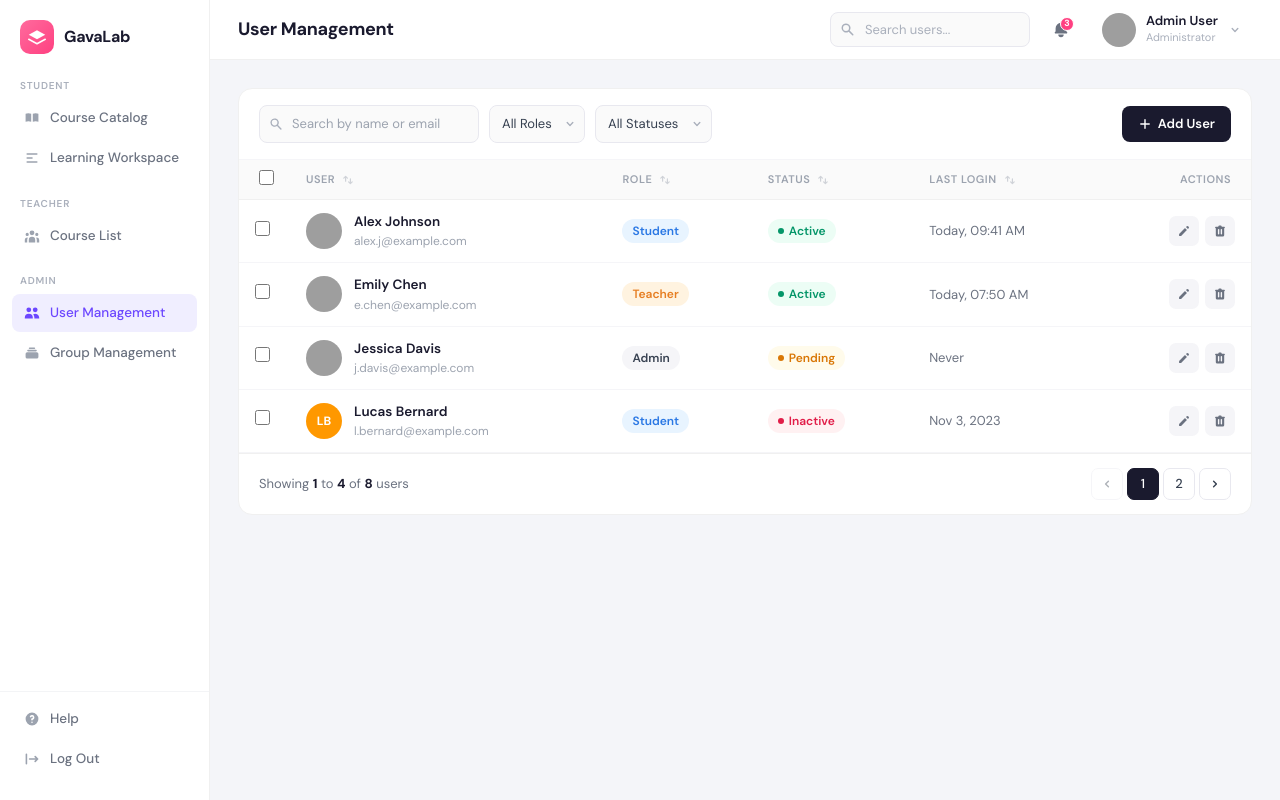
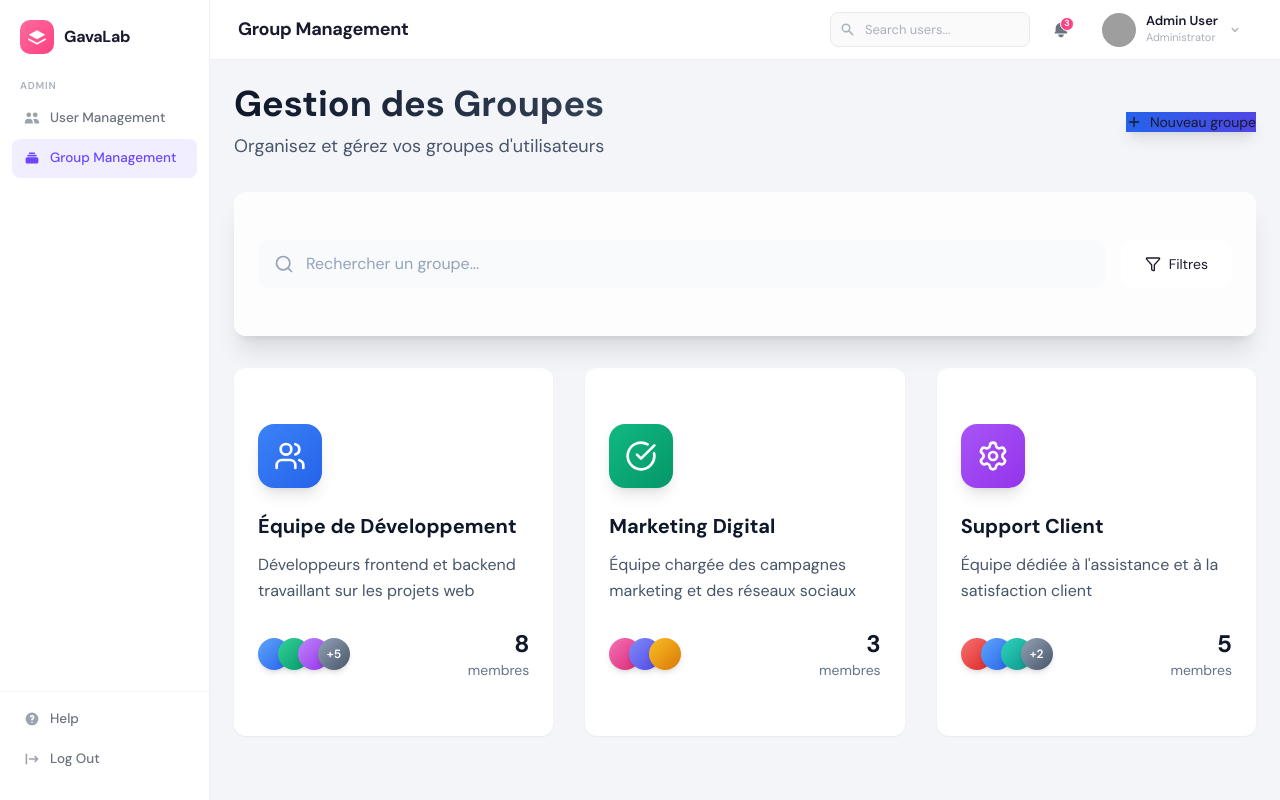
Before and after one commit to BertheAdrien/TP-VUE, a Vue app: page /groups in a window 1280 px wide. Built offline with nearby package versions, Linux system fonts and the light colour scheme; grey boxes are pictures that could not be loaded.

Commit message:
fixing some layout issues

```diff
--- a/src/App.vue
+++ b/src/App.vue
@@ -1,7 +1,3 @@
 <template>
-  <AppLayout />
+  <router-view />
 </template>
-
-<script setup>
-import AppLayout from './layouts/AppLayout.vue'
-</script>
--- a/src/components/AppSidebar.vue
+++ b/src/components/AppSidebar.vue
@@ -14,86 +14,52 @@
     <!-- Navigation -->
     <nav class="sidebar__nav">
       <div class="sidebar__section">
-        <p class="sidebar__section-label">STUDENT</p>
-        <ul>
-          <li>
-            <a href="#" class="sidebar__link" :class="{ 'sidebar__link--active': currentRoute === 'catalog' }" @click.prevent="$emit('navigate', 'catalog')">
-              <svg class="sidebar__icon" viewBox="0 0 20 20" fill="currentColor">
-                <path d="M9 4.804A7.968 7.968 0 005.5 4c-1.255 0-2.443.29-3.5.804v10A7.969 7.969 0 015.5 14c1.255 0 2.443.29 3.5.804V4.804zM11 4.804A7.968 7.968 0 0114.5 4c1.255 0 2.443.29 3.5.804v10A7.969 7.969 0 0014.5 14c-1.255 0-2.443.29-3.5.804V4.804z"/>
-              </svg>
-              Course Catalog
-            </a>
-          </li>
-          <li>
-            <a href="#" class="sidebar__link" :class="{ 'sidebar__link--active': currentRoute === 'workspace' }" @click.prevent="$emit('navigate', 'workspace')">
-              <svg class="sidebar__icon" viewBox="0 0 20 20" fill="currentColor">
-                <path fill-rule="evenodd" d="M3 5a1 1 0 011-1h12a1 1 0 110 2H4a1 1 0 01-1-1zM3 10a1 1 0 011-1h6a1 1 0 110 2H4a1 1 0 01-1-1zM3 15a1 1 0 011-1h12a1 1 0 110 2H4a1 1 0 01-1-1z" clip-rule="evenodd"/>
-              </svg>
-              Learning Workspace
-            </a>
-          </li>
-        </ul>
-      </div>
-
-      <div class="sidebar__section">
-        <p class="sidebar__section-label">TEACHER</p>
-        <ul>
-          <li>
-            <a href="#" class="sidebar__link" :class="{ 'sidebar__link--active': currentRoute === 'courses' }" @click.prevent="$emit('navigate', 'courses')">
-              <svg class="sidebar__icon" viewBox="0 0 20 20" fill="currentColor">
-                <path d="M13 6a3 3 0 11-6 0 3 3 0 016 0zM18 8a2 2 0 11-4 0 2 2 0 014 0zM14 15a4 4 0 00-8 0v3h8v-3zM6 8a2 2 0 11-4 0 2 2 0 014 0zM16 18v-3a5.972 5.972 0 00-.75-2.906A3.005 3.005 0 0119 15v3h-3zM4.75 12.094A5.973 5.973 0 004 15v3H1v-3a3 3 0 013.75-2.906z"/>
-              </svg>
-              Course List
-            </a>
-          </li>
-        </ul>
-      </div>
-
-      <div class="sidebar__section">
         <p class="sidebar__section-label">ADMIN</p>
         <ul>
           <li>
-            <a href="#" class="sidebar__link" :class="{ 'sidebar__link--active': currentRoute === 'users' }" @click.prevent="$emit('navigate', 'users')">
+            <router-link to="/users" class="sidebar__link" :class="{ 'sidebar__link--active': currentRoute === 'users' }">
               <svg class="sidebar__icon" viewBox="0 0 20 20" fill="currentColor">
                 <path d="M9 6a3 3 0 11-6 0 3 3 0 016 0zM17 6a3 3 0 11-6 0 3 3 0 016 0zM12.93 17c.046-.327.07-.66.07-1a6.97 6.97 0 00-1.5-4.33A5 5 0 0119 16v1h-6.07zM6 11a5 5 0 015 5v1H1v-1a5 5 0 015-5z"/>
               </svg>
               User Management
-            </a>
+            </router-link>
           </li>
           <li>
-            <a href="#" class="sidebar__link" :class="{ 'sidebar__link--active': currentRoute === 'groups' }" @click.prevent="$emit('navigate', 'groups')">
+            <router-link to="/groups" class="sidebar__link" :class="{ 'sidebar__link--active': currentRoute === 'groups' }">
               <svg class="sidebar__icon" viewBox="0 0 20 20" fill="currentColor">
                 <path d="M7 3a1 1 0 000 2h6a1 1 0 100-2H7zM4 7a1 1 0 011-1h10a1 1 0 110 2H5a1 1 0 01-1-1zM2 11a2 2 0 012-2h12a2 2 0 012 2v4a2 2 0 01-2 2H4a2 2 0 01-2-2v-4z"/>
               </svg>
               Group Management
-            </a>
+            </router-link>
           </li>
         </ul>
       </div>
     </nav>
 
     <div class="sidebar__footer">
-      <a href="#" class="sidebar__link sidebar__link--footer">
+      <router-link to="/help" class="sidebar__link sidebar__link--footer">
         <svg class="sidebar__icon" viewBox="0 0 20 20" fill="currentColor">
           <path fill-rule="evenodd" d="M18 10a8 8 0 11-16 0 8 8 0 0116 0zm-8-3a1 1 0 00-.867.5 1 1 0 11-1.731-1A3 3 0 0113 8a3.001 3.001 0 01-2 2.83V11a1 1 0 11-2 0v-1a1 1 0 011-1 1 1 0 100-2zm0 8a1 1 0 100-2 1 1 0 000 2z" clip-rule="evenodd"/>
         </svg>
         Help
-      </a>
-      <a href="#" class="sidebar__link sidebar__link--footer sidebar__link--logout">
+      </router-link>
+      <router-link to="/logout" class="sidebar__link sidebar__link--footer sidebar__link--logout">
         <svg class="sidebar__icon" viewBox="0 0 20 20" fill="currentColor">
           <path fill-rule="evenodd" d="M3 3a1 1 0 00-1 1v12a1 1 0 102 0V4a1 1 0 00-1-1zm10.293 9.293a1 1 0 001.414 1.414l3-3a1 1 0 000-1.414l-3-3a1 1 0 10-1.414 1.414L14.586 9H7a1 1 0 100 2h7.586l-1.293 1.293z" clip-rule="evenodd"/>
         </svg>
         Log Out
-      </a>
+      </router-link>
     </div>
   </aside>
 </template>
 
 <script setup>
-defineProps({
-  currentRoute: { type: String, default: 'users' },
-})
-defineEmits(['navigate'])
+import { computed } from 'vue'
+import { useRoute } from 'vue-router'
+
+const route = useRoute()
+
+const currentRoute = computed(() => route.path.replace('/', ''))
 </script>
 
 <style scoped>
--- a/src/composables/useRouter.js
+++ /dev/null
@@ -1,21 +0,0 @@
-import { ref, provide, inject } from 'vue'
-
-const ROUTER_KEY = Symbol('router')
-
-export function createRouter() {
-  const currentRoute = ref('users')
-
-  function navigate(route) {
-    currentRoute.value = route
-  }
-
-  return { currentRoute, navigate }
-}
-
-export function provideRouter(router) {
-  provide(ROUTER_KEY, router)
-}
-
-export function useRouter() {
-  return inject(ROUTER_KEY)
-}
--- a/src/layouts/AppLayout.vue
+++ b/src/layouts/AppLayout.vue
@@ -1,11 +1,11 @@
 <template>
   <div class="app-layout">
-    <AppSidebar :currentRoute="currentRoute" @navigate="navigate" />
+    <AppSidebar />
     <div class="app-layout__main">
       <AppTopbar :title="currentTitle" />
       <main class="app-layout__content">
         <Transition name="fade-slide" mode="out-in">
-          <component :is="currentView" :key="currentRoute" />
+          <router-view />
         </Transition>
       </main>
     </div>
@@ -13,30 +13,19 @@
 </template>
 
 <script setup>
+import { useRoute } from 'vue-router'
 import { computed } from 'vue'
-import { createRouter, provideRouter } from '../composables/useRouter.js'
 import AppSidebar from '../components/AppSidebar.vue'
 import AppTopbar from '../components/AppTopbar.vue'
-import UserManagement from '../views/UserManagement.vue'
-import GroupManagement from '../views/GroupManagement.vue'
 
-const router = createRouter()
-provideRouter(router)
+const route = useRoute()
 
-const { currentRoute, navigate } = router
-
-const views = {
-  users: UserManagement,
-  groups: GroupManagement,
+const titles = {
+  '/users': 'User Management',
+  '/groups': 'Group Management',
 }
 
-const titles = {
-  users: 'User Management',
-  groups: 'Group Management',
-}
-
-const currentView = computed(() => views[currentRoute.value] || UserManagement)
-const currentTitle = computed(() => titles[currentRoute.value] || 'Dashboard')
+const currentTitle = computed(() => titles[route.path] || 'Dashboard')
 </script>
 
 <style scoped>
--- a/src/router/index.js
+++ b/src/router/index.js
@@ -1,4 +1,5 @@
 import { createRouter, createWebHistory } from 'vue-router'
+import AppLayout from '../layouts/AppLayout.vue'
 import UserManagement from '../views/UserManagement.vue'
 import GroupManagement from '../views/GroupManagement.vue'
 
@@ -6,14 +7,24 @@ const router = createRouter({
   history: createWebHistory(import.meta.env.BASE_URL),
   routes: [
     {
-      path: '/users',
+      path: '/',
+      component: AppLayout,
+      children: [
+        {
+          path: '',
+          redirect: '/users'
+        },
+        {
+          path: 'users',
           name: 'user-management',
           component: UserManagement,
         },
         {
-      path: '/groups',
+          path: 'groups',
           name: 'group-management',
           component: GroupManagement,
+        },
+      ]
     },
   ],
 })
--- a/src/views/GroupManagement.vue
+++ b/src/views/GroupManagement.vue
@@ -1,5 +1,4 @@
 <template>
-  <div class="min-h-screen bg-gradient-to-br from-slate-50 to-slate-100">
   <div class="container mx-auto p-6 max-w-7xl">
     <!-- Header -->
     <div class="flex items-center justify-between mb-8">
@@ -144,7 +143,6 @@
       </Button>
     </div>
   </div>
-  </div>
 </template>
 
 <script setup>
```
Lines whose indentation alone changed are shown as unchanged.
